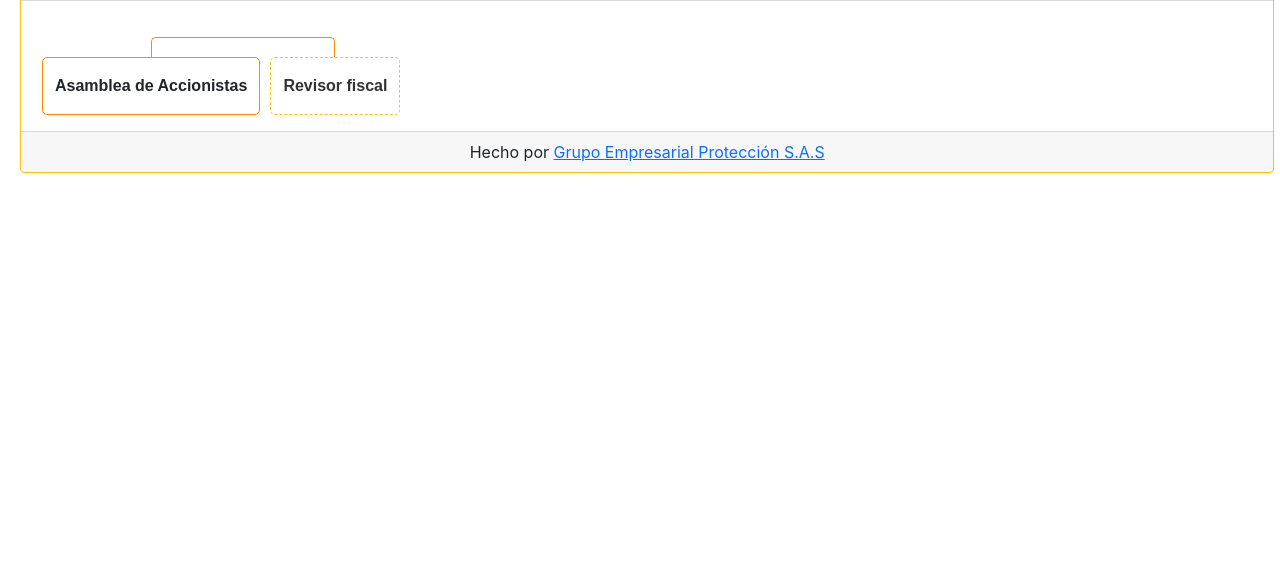
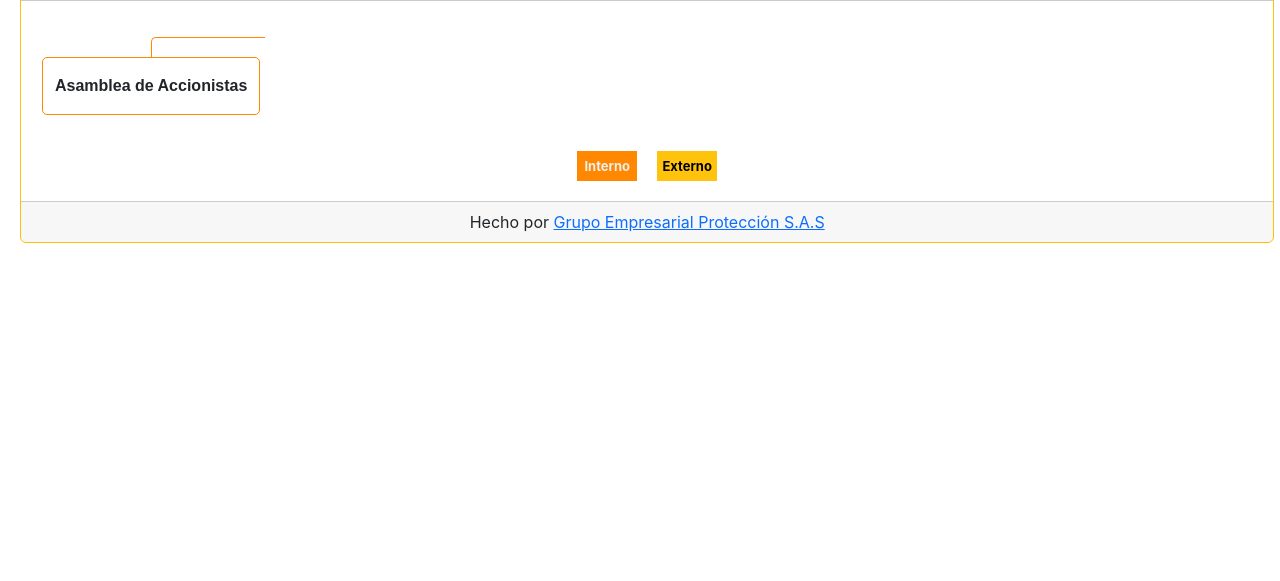
Before and after one commit to JuanDa-code/Organigrama, a plain HTML site: page src/index.html in a window 1280 px wide. Shown: the part 219-800 px from the top of the page. Drawn offline with nearby package versions, Linux system fonts and the light colour scheme.

Commit message:
Diseño final, actualizacion js

```diff
--- a/src/index.html
+++ b/src/index.html
@@ -4,7 +4,7 @@
     <meta charset="UTF-8">
     <meta http-equiv="X-UA-Compatible" content="IE=edge">
     <meta name="viewport" content="width=device-width, initial-scale=1.0">
-    <link rel="stylesheet" href="./../static/lib/bootstrap-5.0.2-dist/css/bootstrap.css">
+    <link rel="stylesheet" href="./../static/lib/bootstrap-5.2.3-dist/css/bootstrap.css">
     <link rel="shortcut icon" href="./../static/img/IconoGEP.png">
     <link rel="stylesheet" href="./../static/css/style.css">
     <title>Organigrama - GEP 2023</title>
@@ -71,7 +71,7 @@
                             </li>
                           </ul>
                         </li>
-                        <li><div class="d-flex" style="height: 40px;"><div class="vr"></div></div><a id="jefeRRHH">Jefe de RRHH</a>
+                        <li><div class="d-flex" style="height: 40px;"><div class="vr" style="margin-left: 0.9px; padding: 0.1px; border-color: #f80; background-color: #f80; opacity: 100%;"></div></div><a id="jefeRRHH">Jefe de RRHH</a>
                           <ul class="hidden" id="ulJefeRRHH">
                             <li><a>Generalista RRHH</a></li>
                             <li><a>Psicologo de Selección</a></li>
@@ -79,7 +79,7 @@
                             <li><a>Aprendiz Sena</a></li>
                           </ul>
                         </li>
-                        <li><hr id="hrSubgerente"><a id="subgerente">Subgerente</a>
+                        <li><div class="d-flex" style="height: 20px;"><div class="vr" style="border-color: #f80; background-color: #f80; opacity: 100%;"></div></div><a id="subgerente">Subgerente</a>
                           <ul class="hidden" id="ulSubgerente">
                             <li><a id="coorSac">Coordinador de SAC</a>
                               <ul class="hidden" id="ulCoorSac">
@@ -129,9 +129,13 @@
                         </li>
                       </ul>
                     </li>
-                    <li><a class="revisor">Revisor fiscal</a></li>
+                    <li id="revisorFiscal" class="hidden"><a class="revisor">Revisor fiscal</a></li>
                 </ul>
             </div>
+        </div>
+        <div id="tabla">
+          <div id="interno"><b>Interno</b></div>
+          <div id="externo"><b>Externo</b></div>
         </div>
         <div class="card-footer">
             <span>Hecho por</span>
@@ -140,6 +144,6 @@
     </div>
 
     <script src="./../static/js/main.js"></script>
-    <script src="./../static/lib/bootstrap-5.0.2-dist/js/bootstrap.js"></script>
+    <script src="./../static/lib/bootstrap-5.2.3-dist/js/bootstrap.js"></script>
 </body>
 </html>
--- a/static/css/style.css
+++ b/static/css/style.css
@@ -126,25 +126,42 @@ body {
     display: none;
 }
 
-/* #jefeRRHH {
-    margin-top: 40px;
-} */
-
-#subgerente {
-    margin-top: 20px;
-}
-
 #liPsicologas {
     margin-left: 75px;
 }
 
-/* #hrRRHH {
-    height:20px;
-    width:.5vw;
-    border-width:0;
-    color:#000;
-    background-color:#000;
-} */
+#tabla {
+    display: flex;
+    align-items: center;
+    justify-content: center;
+    margin: 10px;
+}
+
+#interno {
+    border: 1px solid #f80;
+    background-color:#f80;
+    height: 30px;
+    width: 60px;
+    font-size: small;
+    color: #f0f0f0;
+    margin: 10px;
+    display: flex;
+    align-items: center;
+    justify-content: center;
+}
+
+#externo {
+    border: 1px solid #FFC30D;
+    background-color:#FFC30D;
+    height: 30px;
+    width: 60px;
+    font-size: small;
+    color: black;
+    margin: 10px;
+    display: flex;
+    align-items: center;
+    justify-content: center;
+}
 
 /* Resposive */
 
--- a/static/js/main.js
+++ b/static/js/main.js
@@ -1,8 +1,10 @@
 const asamblea = document.querySelector("#asamblea");
 const ulAsamblea = document.querySelector("#ulAsamblea");
+const revisorFiscal = document.querySelector("revisorFiscal");
 
 asamblea.addEventListener('click', () => {
     show(ulAsamblea);
+    show(revisorFiscal);
 });
 
 /* Gerente */
```
Also changed, not shown: requirements.txt (added).
